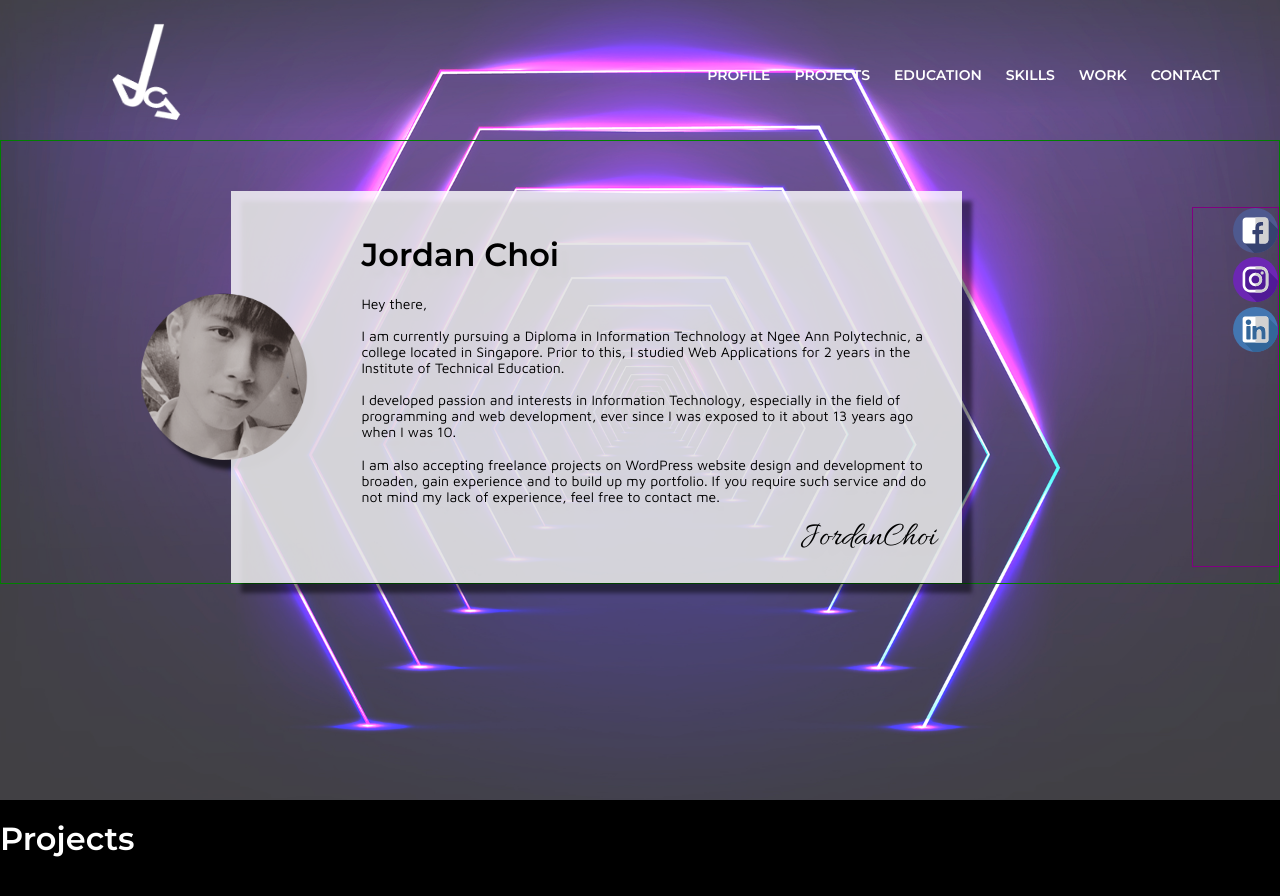
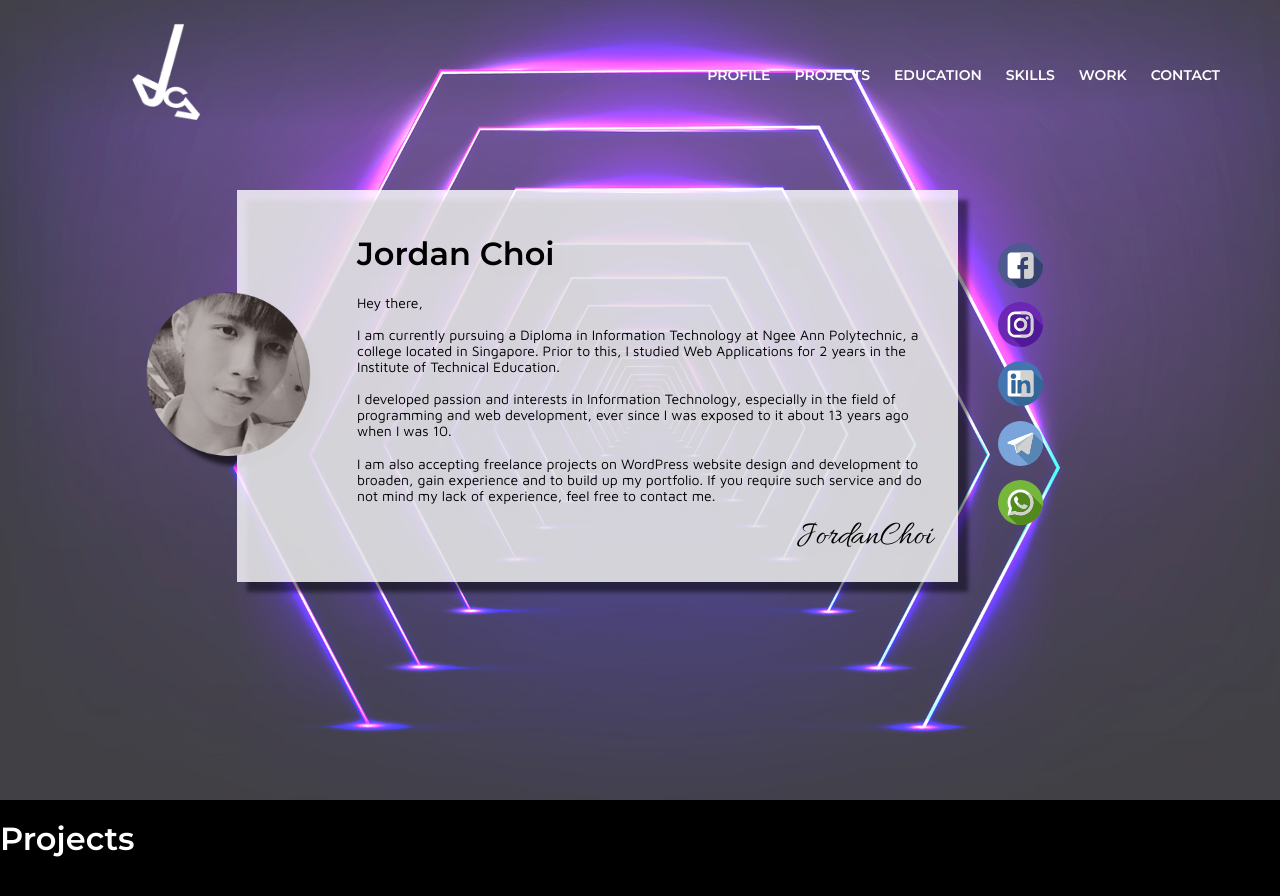
Before and after one commit to jordanchoi/ID_S10208161_JordanChoi_Assg1_Repo, a plain HTML site: page index.html in a window 1280 px wide. Shown: the top 896 px of the page. Drawn offline with Linux system fonts and the light colour scheme; a web font is replaced by a local one.

Commit message:
Profile Section almost completed

```diff
--- a/index.html
+++ b/index.html
@@ -42,6 +42,8 @@
                         <li><a href="https://www.facebook.com/" target="_blank"><img src="images/icons/svg/facebook.svg" alt="Facebook" title="Facebook"/></a></li>
                         <li><a href="https://www.instagram.com/jcsy11" target="_blank"><img src="images/icons/svg/instagram.svg" alt="Instagram" title="Instagram"/></a></li>
                         <li><a href="https://www.linkedin.com/in/jordanchoi/" target="_blank"><img src="images/icons/svg/linkedin.svg" alt="LinkedIn" title="LinkedIn"/></a></li>
+                        <li><a href="https://www.telegram.me/jcsy11/" target="_blank"><img src="images/icons/svg/telegram.svg" alt="Telegram" title="Telegram"/></a></li>
+                        <li><a href="https://www.whatsapp.com/" target=_blank"><img src="images/icons/svg/whatsapp.svg" alt="WhatsApp" title="WhatsApp"/></a></li>
                     </ul>
                 </article>
             </div>
--- a/styles.css
+++ b/styles.css
@@ -43,33 +43,9 @@ header {
     background-size: cover;
 }
 
-article.content {
-    padding-top: 50px;
-    display: flex;
-    flex-flow: row wrap;
-    justify-content: space-around;
-    border: 1px solid green;
+.content {
+    justify-content: center;
 }
-
-.biography {
-    width: 45%;
-    background-color: rgba(255,255,255,0.8);
-    color: black;
-    padding: 25px 25px 25px 130px;
-    margin: 0 auto;
-    filter: drop-shadow(10px 10px 2px rgba(0, 0, 0, 0.61));
-}
-
-.content ul {
-    list-style-type: none;
-    border: 1px solid purple;
-}
-
-.social-media img {
-    width: 45px;
-    justify-self:
-}
-
 
 .dp {
     align-self: center;
@@ -77,20 +53,43 @@ article.content {
     left: -100px;
     top: 100px;
     width: 25%;
-    flex-shrink: 5;
     min-width: 175px;
+}
+
+.biography {
+    width: 45%;
+    background-color: rgba(255,255,255,0.8);
+    color: black;
+    padding: 25px 25px 25px 120px;
+    filter: drop-shadow(10px 10px 2px rgba(0, 0, 0, 0.61));
+}
+
+.content ul {
+    list-style-type: none;
+    align-self: center;
+}
+
+.content ul li {
+    margin: 10px auto;
+}
+
+.social-media img {
+    width: 45px;
+
 }
 
 /* Desktop Styles via Media Query */
 @media only screen and (min-width: 769px) {
-
+    .content {
+        padding-top: 50px;
+        display: flex;
+        flex-flow: row wrap;
+    }
 }
 header img {
     display: flex;
-    flex-shrink: 3;
     max-width: 130px;
-    justify-content: center;
-    margin-left: 80px;
+    margin-left: 100px;
 }
 
 nav {
@@ -124,15 +123,6 @@ nav li a {
     display: inline-block;
 }
 
-
-.logo {
-    width: 150px;
-    height: 100%;
-}
-
-
-
-
 /* Tablet Styles via Media Query */
 @media only screen and (max-width: 768px) {
     nav {
```
